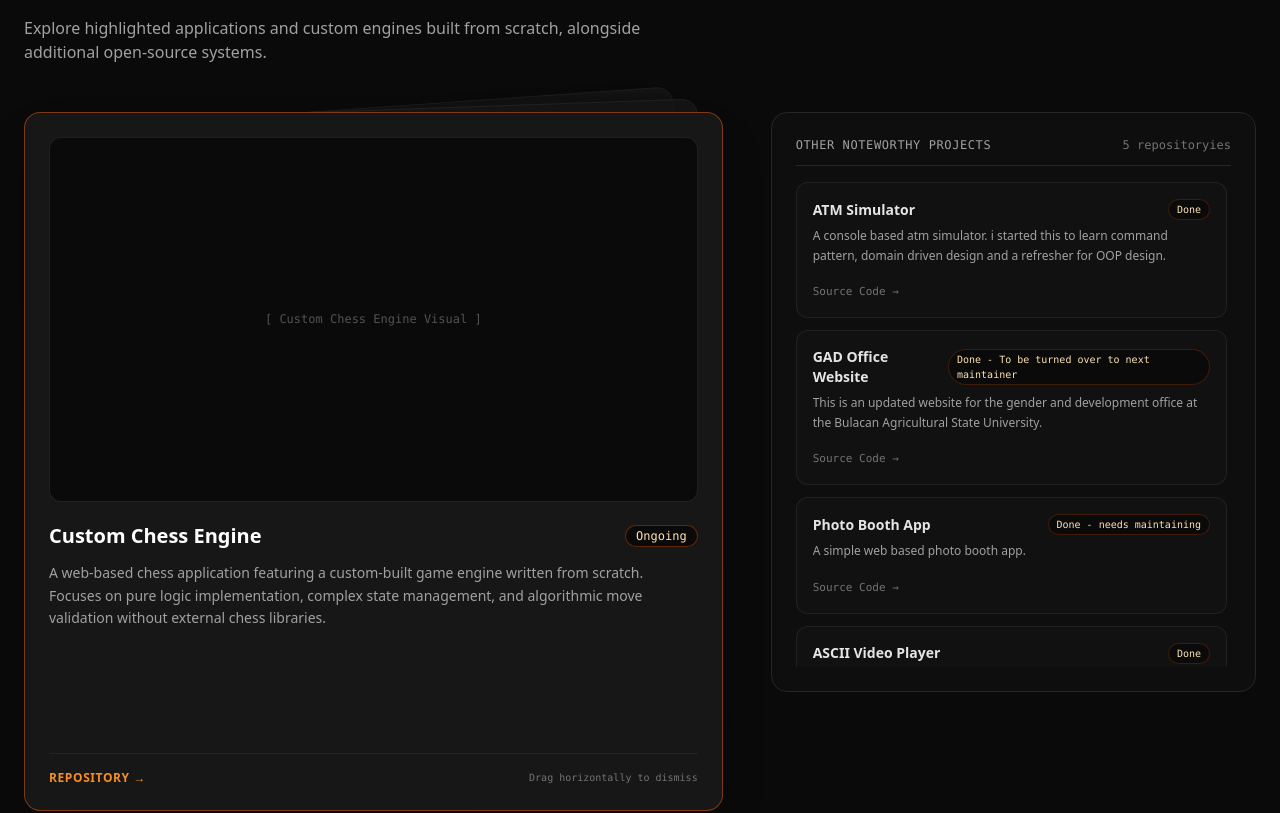
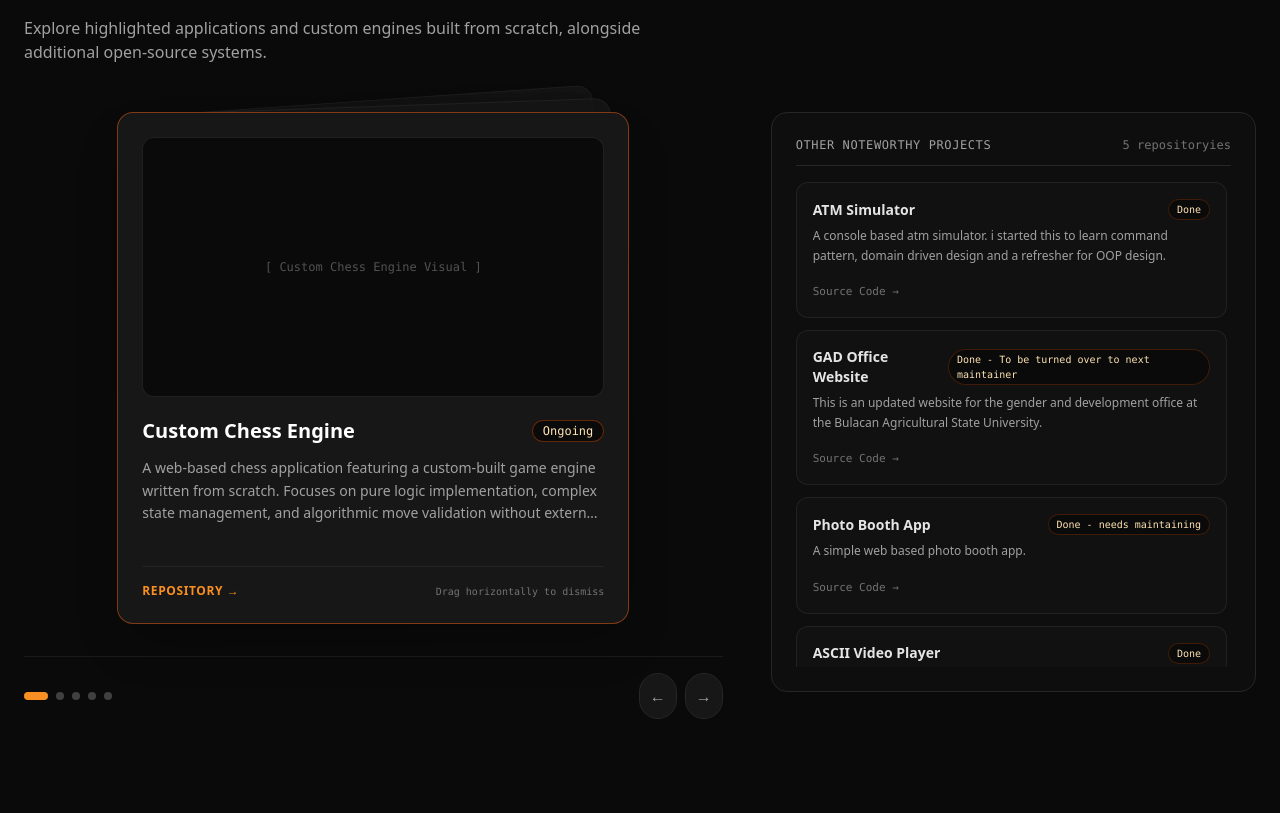
Before and after one commit to Zaido219/personal-portfolio, a React (Vite) app: page / in a window 1280 px wide. Shown: the part 940-1753 px from the top of the page. Built offline with nearby package versions, Linux system fonts and the light colour scheme.

Commit message:
:WIP minor style updates

```diff
--- a/src/components/FeaturedWorkSection/FeaturedWork.tsx
+++ b/src/components/FeaturedWorkSection/FeaturedWork.tsx
@@ -35,7 +35,7 @@ export const FeaturedWorkSection: React.FC = () => {
       <div className="grid grid-cols-1 lg:grid-cols-12 gap-8 lg:gap-12 items-start">
         {/* Left Column: Stacked Deck (7 cols on Desktop) */}
         <div className="lg:col-span-7 flex flex-col justify-between">
-          <div className="relative w-full aspect-[4/5] sm:aspect-[1/1] max-w-md mx-auto lg:max-w-none">
+          <div className="relative w-full aspect-[4/5] sm:aspect-[1/1] max-w-md mx-auto lg:max-w-lg">
             {featuredProjects.map((project, index) => {
               const offset = (index - activeIndex + featuredProjects.length) % featuredProjects.length;
               return (
```
